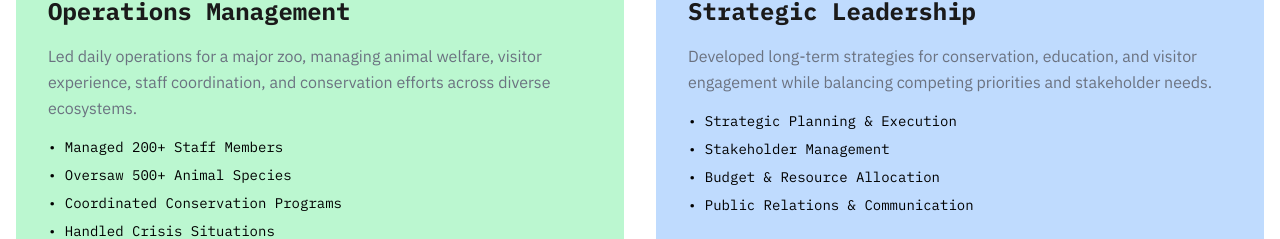
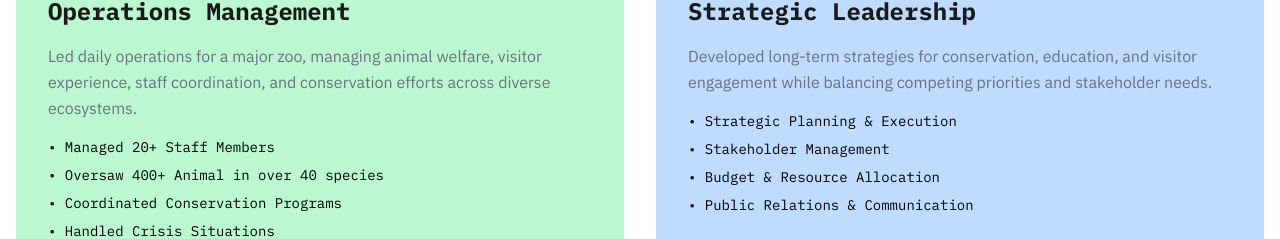
Before and after one commit to Conzi84/braindumpproject2, a Next.js app: page /work in a window 1280 px wide. Shown: the part 916-1155 px from the top of the page. Built offline with nearby package versions, Linux system fonts and the light colour scheme.

Commit message:
Update staff and animal species management details

```diff
--- a/app/work/page.tsx
+++ b/app/work/page.tsx
@@ -67,8 +67,8 @@ export default function WorkPage() {
                 staff coordination, and conservation efforts across diverse ecosystems.
               </p>
               <ul className="text-sm space-y-2">
-                <li>• Managed 200+ Staff Members</li>
-                <li>• Oversaw 500+ Animal Species</li>
+                <li>• Managed 20+ Staff Members</li>
+                <li>• Oversaw 400+ Animal in over 40 species</li>
                 <li>• Coordinated Conservation Programs</li>
                 <li>• Handled Crisis Situations</li>
               </ul>
```
